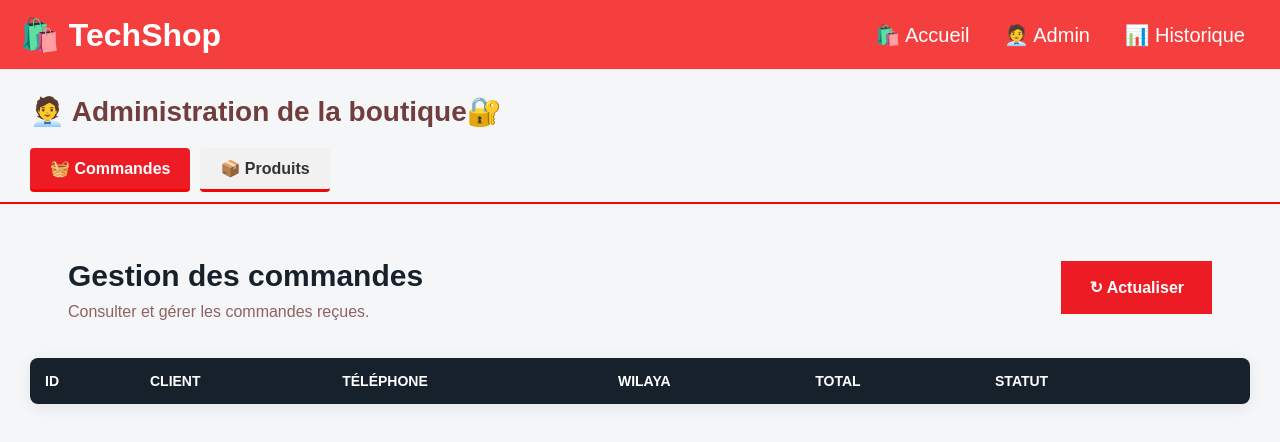
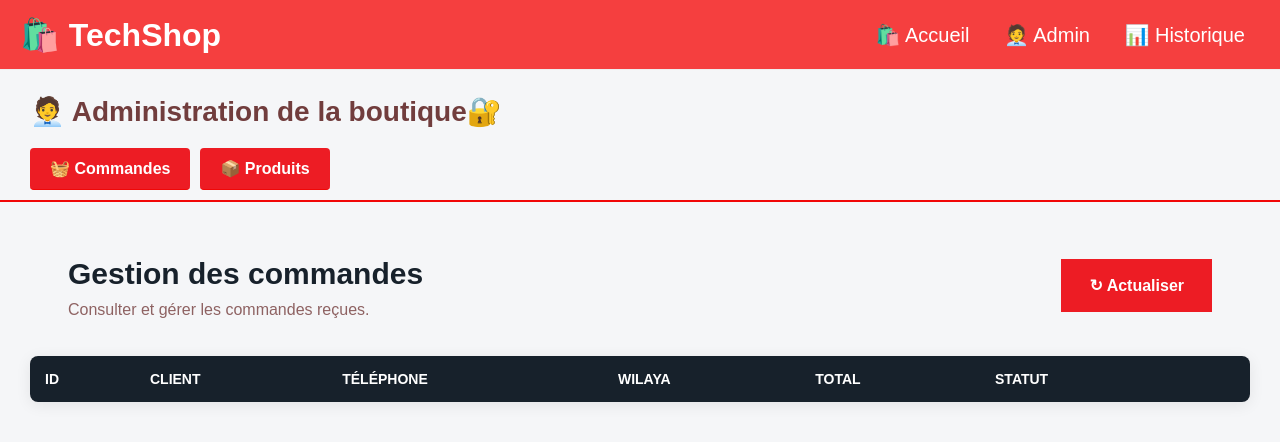
Before and after one commit to lotfimoussaoui23/E-commerce1, a website: page admin.html in a window 1280 px wide. Drawn offline with Linux system fonts and the light colour scheme; no server answers.

Commit message:
Update admin.html

```diff
--- a/admin.html
+++ b/admin.html
@@ -71,7 +71,7 @@
             padding: 11px 20px;
             font-weight: bold;
             border-radius: 4px;
-            border-bottom: 3px solid #f10707;
+            border-bottom: 1px solid #f10707;
         }
 
         .admin-menu a:hover {
@@ -456,7 +456,7 @@
             🧺 Commandes
         </a>
 
-        <a href="admin-produits.html">
+        <a href="admin-produits.html" class="active">
             📦 Produits
         </a>
 
```
